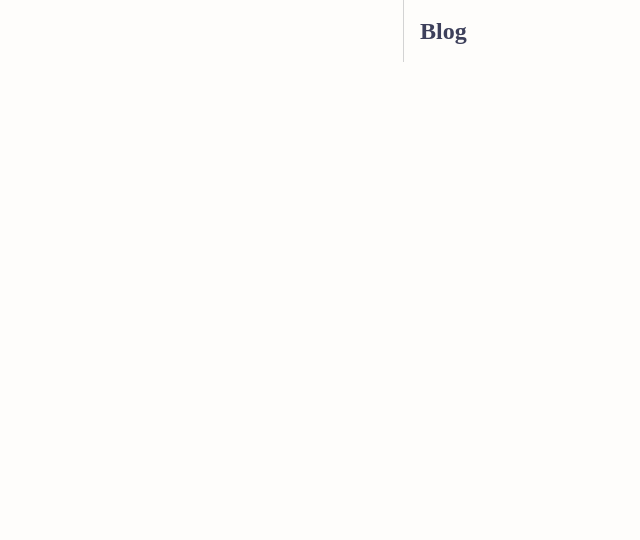
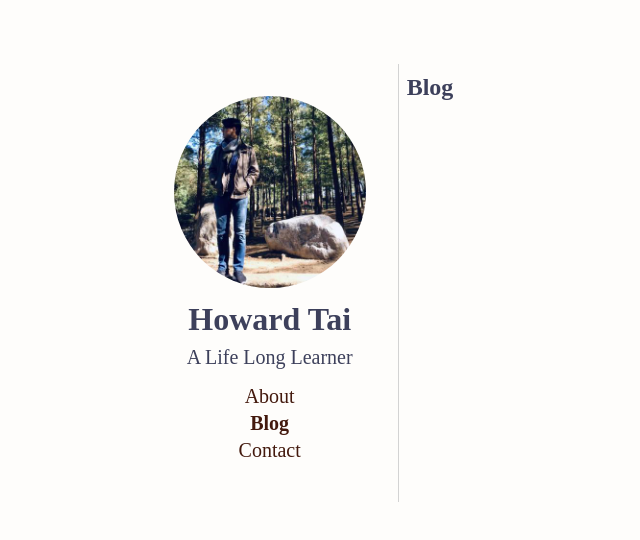
Before and after one commit to Howard86/howardism, a Next.js app: page / in a window 1280 px wide. Shown: the top 540 px of the page, without its empty margins (28-668 px from the left). Built offline with nearby package versions, Linux system fonts and the light colour scheme.

Commit message:
:sparkles: add SideBar

```diff
--- a/src/components/Layout.tsx
+++ b/src/components/Layout.tsx
@@ -1,14 +1,15 @@
 import React, { FC } from "react";
 import { Box, Flex } from "rebass/styled-components";
 
+import SideBar from "./SideBar";
+
 const Layout: FC = ({ children }) => (
-  <Box sx={{ maxWidth: 2048, mx: "auto", px: 3 }}>
+  <Box sx={{ maxWidth: 2048, mx: "auto" }} fontSize={[1, 2, 3]} pt={[3, 4, 5]}>
     <Flex flexDirection="row" flex-wrap="wrap">
-      <Box px={2} py={2} width={1 / 3} sx={{ borderRight: "1px solid ", borderColor: "lightgray" }}>
-        <Box mx="auto" />
-        {/* TODO: add SideBar */}
+      <Box width={1 / 3} sx={{ borderRight: "1px solid ", borderColor: "lightgray" }}>
+        <SideBar />
       </Box>
-      <Box px={2} py={2} width={2 / 3}>
+      <Box as="main" width={2 / 3}>
         {children}
       </Box>
     </Flex>
--- /dev/null
+++ b/src/components/SideBar.tsx
@@ -0,0 +1,16 @@
+import React, { FC, memo } from "react";
+import { Box, Flex } from "rebass/styled-components";
+
+import Nav from "./Nav";
+import Profile from "./Profile";
+
+const SideBar: FC = () => (
+  <Flex flexDirection="column" py={[3, 4]}>
+    <Box alignSelf="flex-end" mx={[3, 4]}>
+      <Profile />
+      <Nav />
+    </Box>
+  </Flex>
+);
+
+export default memo(SideBar);
```
